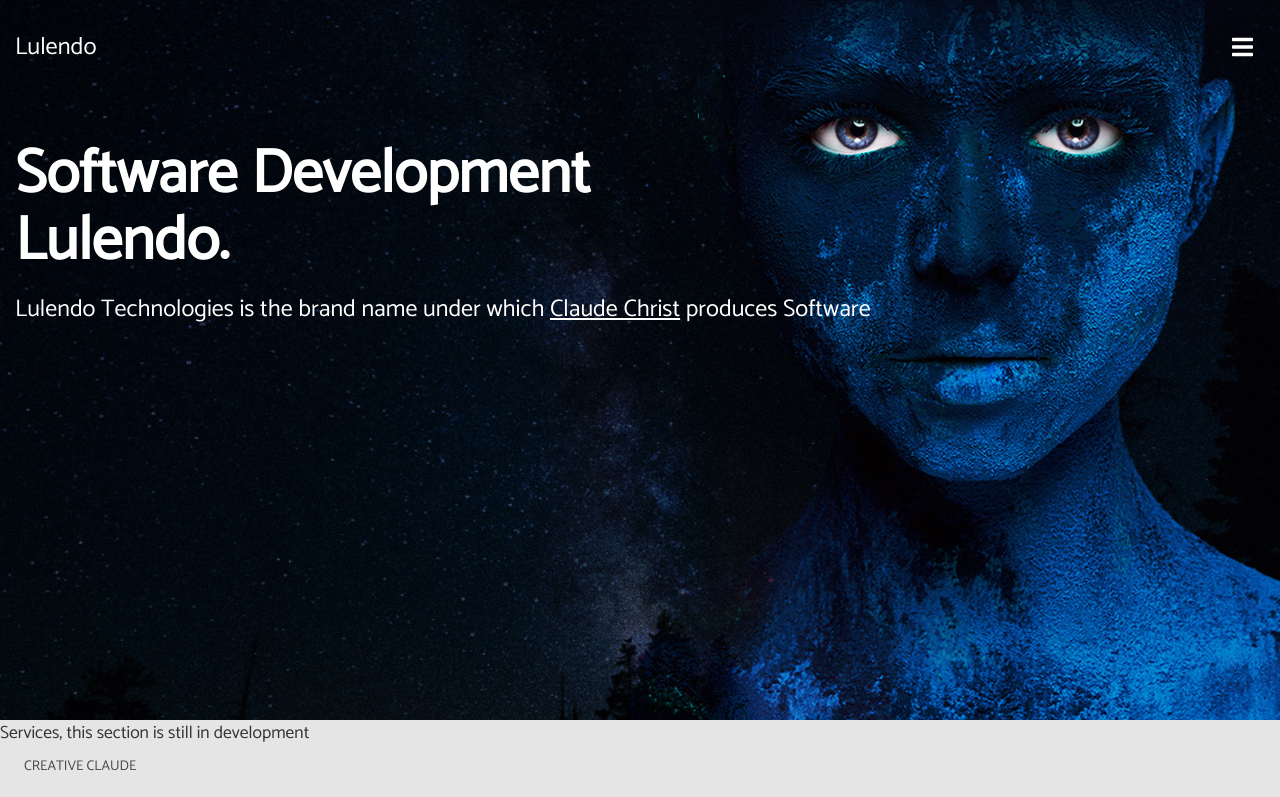
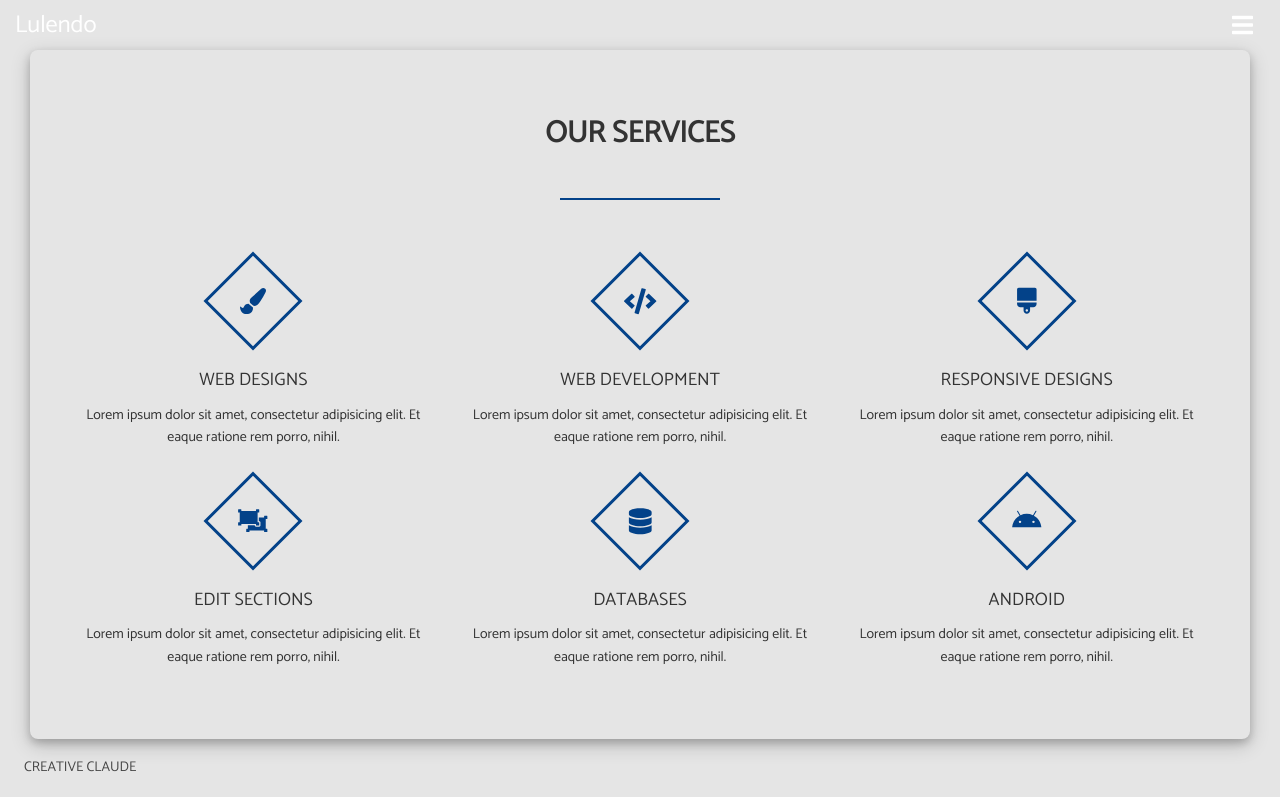
Before and after one commit to ChrisClaude/lulendo-claude-portfolio, a React (Create React App) app: page /services in a window 1280 px wide. Shown: the top 797 px of the page. Built offline with nearby package versions, Linux system fonts and the light colour scheme.

Commit message:
services section added

```diff
--- a/package.json
+++ b/package.json
@@ -9,6 +9,7 @@
     "@fortawesome/react-fontawesome": "^0.1.4",
     "@material-ui/core": "^4.5.1",
     "@material-ui/icons": "^4.5.1",
+    "prop-types": "^15.7.2",
     "react": "^16.9.0",
     "react-dom": "^16.9.0",
     "react-router-dom": "^5.1.2",
--- a/src/App.css
+++ b/src/App.css
@@ -150,7 +150,6 @@ nav {
     position: relative;
     display: flex;
     justify-content: center;
-    /*transform: translate3d(0, -95%, 0);*/
 }
 
 .round-pic {
@@ -276,11 +275,6 @@ img {
     color: #e5e5e5;
 }
 
-/*.skills-lang:hover {
-    color: #333;
-    background-color: rgba(170, 170, 170, 0.35);
-}*/
-
 .skills-box {
     padding: 10px 0;
 }
@@ -298,7 +292,8 @@ img {
     box-shadow: 0 4px 8px 0 rgba(0, 0, 0, 0.2);
     transition: 0.3s;
     border-radius: 5px;
-    margin: 16px 0;
+    margin: 16px auto;
+    width: 75%;
 }
 
 .card:hover {
@@ -476,13 +471,92 @@ form.go-bottom input:focus + label, form.go-bottom textarea:focus + label {
 .form-btns {
     display: flex;
     flex-direction: column;
-    height: 20vh;
+    height: 25vh;
 }
 
 .form-btns button {
     margin-top: 10px;
     margin-bottom: 5px;
 }
+
+/* Services */
+.services-section {
+    padding: 60px 0;
+    box-shadow: 0 4px 8px 0 rgba(0, 0, 0, 0.2), 0 6px 20px 0 rgba(0, 0, 0, 0.19);
+    margin-left: 1.9rem;
+    margin-right: 1.9rem;
+    border-radius: 8px;
+    margin-bottom: 10px;
+}
+
+.inner-width {
+    width: 100%;
+    max-width: 1200px;
+    margin: auto;
+    padding: 0 20px;
+    overflow: hidden;
+}
+
+.section-title {
+    text-align: center;
+    text-transform: uppercase;
+    font-size: 30px;
+}
+
+.border {
+    width: 160px;
+    height: 2px;
+    background: var(--primary-color);
+    margin: 40px auto;
+}
+
+.services-container {
+    display: flex;
+    flex-wrap: wrap;
+    justify-content: center;
+}
+
+.service-box {
+    max-width: 33.33%;
+    padding: 10px;
+    text-align: center;
+    cursor: pointer;
+    overflow: hidden;
+}
+
+.service-icon {
+    display: flex;
+    justify-content: center;
+    align-items: center;
+    width: 70px;
+    height: 70px;
+    border: 3px solid var(--primary-color);
+    color: var(--primary-color);
+    transform: rotate(45deg);
+    margin: 16px auto 30px auto;
+    transition: 0.3s linear;
+}
+
+.service-icon-awesome {
+    transform: rotate(-45deg);
+    font-size: 26px;
+}
+
+.service-box:hover .service-icon {
+    background: var(--primary-color);
+    color: white;
+}
+
+.service-title {
+    font-size: 18px;
+    text-transform: uppercase;
+    margin-bottom: 10px;
+}
+
+.service-desc {
+    font-size: 14px;
+}
+
 
 /* Footer */
 footer {
--- a/src/App.js
+++ b/src/App.js
@@ -3,8 +3,18 @@ import {BrowserRouter as Router, Route, Switch} from 'react-router-dom';
 
 
 import {library} from "@fortawesome/fontawesome-svg-core";
-import { fab } from '@fortawesome/free-brands-svg-icons';
-import {faBars, faDownload, faPaperPlane, faTimes} from '@fortawesome/free-solid-svg-icons';
+import {fab} from '@fortawesome/free-brands-svg-icons';
+import {
+    faBars,
+    faBrush,
+    faCode,
+    faDatabase,
+    faDownload,
+    faObjectUngroup,
+    faPaintBrush,
+    faPaperPlane,
+    faTimes
+} from '@fortawesome/free-solid-svg-icons';
 
 
 import Header from "./components/Header";
@@ -15,23 +25,45 @@ import Services from "./views/Services";
 import Footer from "./components/Footer";
 import Contact from "./views/Contact";
 import Articles from "./views/Articles";
+import NavBar from "./components/NavBar";
 
-library.add(fab, faBars, faDownload, faPaperPlane, faTimes);
+library.add(fab, faBars, faDownload, faPaperPlane, faTimes, faPaintBrush, faCode, faObjectUngroup, faBrush, faDatabase);
 
 class App extends Component {
+
+    state = {
+        phoneLinks: "phone-links close",
+        navIcon: "bars"
+    };
+
+
+    handleNavClicks = () => {
+        let phoneLinks = this.state.phoneLinks;
+        let navIcon = this.state.navIcon;
+        navIcon = navIcon.search("bars") > -1 ? "times" : "bars";
+        phoneLinks = phoneLinks.search("close") > -1 ? "phone-links open" : "phone-links close";
+        this.setState({phoneLinks, navIcon});
+    };
 
     render() {
         return (
             <Fragment>
                 <Router>
-                    <Header />
                     <Switch>
                         <Route exact path="/articles" component={Articles}/>
                         <Route exact path="/contact" component={Contact}/>
                         <Route exact path="/about" component={About}/>
-                        <Route exact path="/services" component={Services}/>
-                        <Route exact path="/" render={ props => (
-                            <Content/>
+                        <Route exact path="/services" render={props => (
+                            <Fragment>
+                                <NavBar OnNavClicks={this.handleNavClicks} navIcon={this.state.navIcon} phoneLinks={this.state.phoneLinks}/>
+                                <Services/>
+                            </Fragment>
+                        )}/>
+                        <Route exact path="/" render={props => (
+                            <Fragment>
+                                <Header OnNavClicks={this.handleNavClicks} navIcon={this.state.navIcon} phoneLinks={this.state.phoneLinks}/>
+                                <Content/>
+                            </Fragment>
                         )}/>
                     </Switch>
                     <Footer/>
--- a/src/components/Content.js
+++ b/src/components/Content.js
@@ -66,7 +66,8 @@ class Content extends Component {
                             icon={['fab', 'twitter']} className="social-icons"/></a>
                     </div>
                     <p>I am a software developer that specializes in Python/Django. I also work on .NET Core with C# to
-                        mainly develop web and mobile apps.</p>
+                        develop web and mobile apps. I grow every day with the different development tasks that I face. Also, my aim is
+                    to develop as a software developer in order to build amazing software for the world.</p>
                     <div className="skills-box">
                         <h3 className="text-center">SKILLS & PROJECTS</h3>
                         <div className="skills-set">
--- a/src/components/Header.js
+++ b/src/components/Header.js
@@ -1,44 +1,14 @@
 import React, {Component} from 'react';
 import {Link} from "react-router-dom";
-import {FontAwesomeIcon} from "@fortawesome/react-fontawesome";
+import NavBar from "./NavBar";
+import PropTypes from "prop-types";
 
 class Header extends Component {
-
-    state = {
-        phoneLinks: "phone-links close",
-        navIcon: "bars"
-    };
-
-    handleNavClicks = () => {
-        let phoneLinks = this.state.phoneLinks;
-        let navIcon = this.state.navIcon;
-        navIcon = navIcon.search("bars") > -1 ? "times" : "bars";
-        phoneLinks = phoneLinks.search("close") > -1 ? "phone-links open" : "phone-links close";
-        this.setState({phoneLinks, navIcon});
-    };
 
     render() {
         return (
             <header>
-                <nav>
-                    <Link to="/" className="navlinks" id="brand">Lulendo</Link>
-                    <div>
-                        <button className="icon-button" onClick={this.handleNavClicks}><FontAwesomeIcon icon={this.state.navIcon}/></button>
-                    </div>
-                    <ul className="hide">
-                        <li><Link to="/">Home</Link></li>
-                        <li><Link to="about">About</Link></li>
-                        <li><Link to="services">Services</Link></li>
-                    </ul>
-                </nav>
-                <div className={this.state.phoneLinks}>
-                    <ul>
-                        <li><Link to="/services" className="navlinks">Services</Link></li>
-                        <li><Link to="/about" className="navlinks">About</Link></li>
-                        <li><Link to="/contact" className="navlinks">Contact</Link></li>
-                        <li><Link to="/articles" className="navlinks">Articles</Link></li>
-                    </ul>
-                </div>
+                <NavBar OnNavClicks={this.props.OnNavClicks} navIcon={this.props.navIcon} phoneLinks={this.props.phoneLinks}/>
                 <div className="headlines">
                     <h1>Software Development<span>Lulendo.</span></h1>
                     <p>Lulendo Technologies is the brand name under which <a href="#claude_christ"
@@ -50,4 +20,11 @@ class Header extends Component {
     }
 }
 
+Header.propTypes = {
+    OnNavClicks: PropTypes.func.isRequired,
+    navIcon: PropTypes.string.isRequired,
+    phoneLinks: PropTypes.string.isRequired
+};
+
+
 export default Header;
--- /dev/null
+++ b/src/components/NavBar.js
@@ -0,0 +1,41 @@
+import React, {Component, Fragment} from 'react';
+import {Link} from "react-router-dom";
+import {FontAwesomeIcon} from "@fortawesome/react-fontawesome";
+import PropTypes from 'prop-types';
+
+class NavBar extends Component {
+    render() {
+        return (
+            <Fragment>
+                <nav>
+                    <Link to="/" className="navlinks" id="brand">Lulendo</Link>
+                    <div>
+                        <button className="icon-button" onClick={this.props.OnNavClicks}><FontAwesomeIcon
+                            icon={this.props.navIcon}/></button>
+                    </div>
+                    <ul className="hide">
+                        <li><Link to="/">Home</Link></li>
+                        <li><Link to="about">About</Link></li>
+                        <li><Link to="services">Services</Link></li>
+                    </ul>
+                </nav>
+                <div className={this.props.phoneLinks}>
+                    <ul>
+                        <li><Link to="/services" className="navlinks">Services</Link></li>
+                        <li><Link to="/about" className="navlinks">About</Link></li>
+                        <li><Link to="/contact" className="navlinks">Contact</Link></li>
+                        <li><Link to="/articles" className="navlinks">Articles</Link></li>
+                    </ul>
+                </div>
+            </Fragment>
+        );
+    }
+}
+
+NavBar.propTypes = {
+    OnNavClicks: PropTypes.func.isRequired,
+    navIcon: PropTypes.string.isRequired,
+    phoneLinks: PropTypes.string.isRequired
+};
+
+export default NavBar;
--- a/src/views/Services.js
+++ b/src/views/Services.js
@@ -1,10 +1,82 @@
 import React, {Component} from 'react';
+import {FontAwesomeIcon} from "@fortawesome/react-fontawesome";
 
 class Services extends Component {
     render() {
         return (
-            <div>
-                Services, this section is still in development
+            <div className="services-section">
+                <div className="inner-width">
+                    <h1 className="section-title">Our Services</h1>
+                    <div className="border"/>
+                    <div className="services-container">
+
+                        <div className="service-box">
+                            <div className="service-icon">
+                                <FontAwesomeIcon icon="paint-brush" className="service-icon-awesome"/>
+                            </div>
+                            <div className="service-title">Web Designs</div>
+                            <div className="service-desc">
+                                Lorem ipsum dolor sit amet, consectetur adipisicing elit. Et eaque ratione rem porro,
+                                nihil.
+                            </div>
+                        </div>
+
+                        <div className="service-box">
+                            <div className="service-icon">
+                                <FontAwesomeIcon icon="code" className="service-icon-awesome"/>
+                            </div>
+                            <div className="service-title">Web Development</div>
+                            <div className="service-desc">
+                                Lorem ipsum dolor sit amet, consectetur adipisicing elit. Et eaque ratione rem porro,
+                                nihil.
+                            </div>
+                        </div>
+
+                        <div className="service-box">
+                            <div className="service-icon">
+                                <FontAwesomeIcon icon="brush" className="service-icon-awesome"/>
+                            </div>
+                            <div className="service-title">Responsive Designs</div>
+                            <div className="service-desc">
+                                Lorem ipsum dolor sit amet, consectetur adipisicing elit. Et eaque ratione rem porro,
+                                nihil.
+                            </div>
+                        </div>
+
+                        <div className="service-box">
+                            <div className="service-icon">
+                                <FontAwesomeIcon icon="object-ungroup" className="service-icon-awesome"/>
+                            </div>
+                            <div className="service-title">Edit Sections</div>
+                            <div className="service-desc">
+                                Lorem ipsum dolor sit amet, consectetur adipisicing elit. Et eaque ratione rem porro,
+                                nihil.
+                            </div>
+                        </div>
+
+                        <div className="service-box">
+                            <div className="service-icon">
+                                <FontAwesomeIcon icon="database" className="service-icon-awesome"/>
+                            </div>
+                            <div className="service-title">Databases</div>
+                            <div className="service-desc">
+                                Lorem ipsum dolor sit amet, consectetur adipisicing elit. Et eaque ratione rem porro,
+                                nihil.
+                            </div>
+                        </div>
+
+                        <div className="service-box">
+                            <div className="service-icon">
+                                <FontAwesomeIcon icon={['fab', 'android']} className="service-icon-awesome"/>
+                            </div>
+                            <div className="service-title">Android</div>
+                            <div className="service-desc">
+                                Lorem ipsum dolor sit amet, consectetur adipisicing elit. Et eaque ratione rem porro,
+                                nihil.
+                            </div>
+                        </div>
+                    </div>
+                </div>
             </div>
         );
     }
```
Also changed, not shown: src/components/Footer.js (+4 -3 lines), src/assets/img/bg.jpg (added), 1 other file (tests, documents, lock files or other folders).
